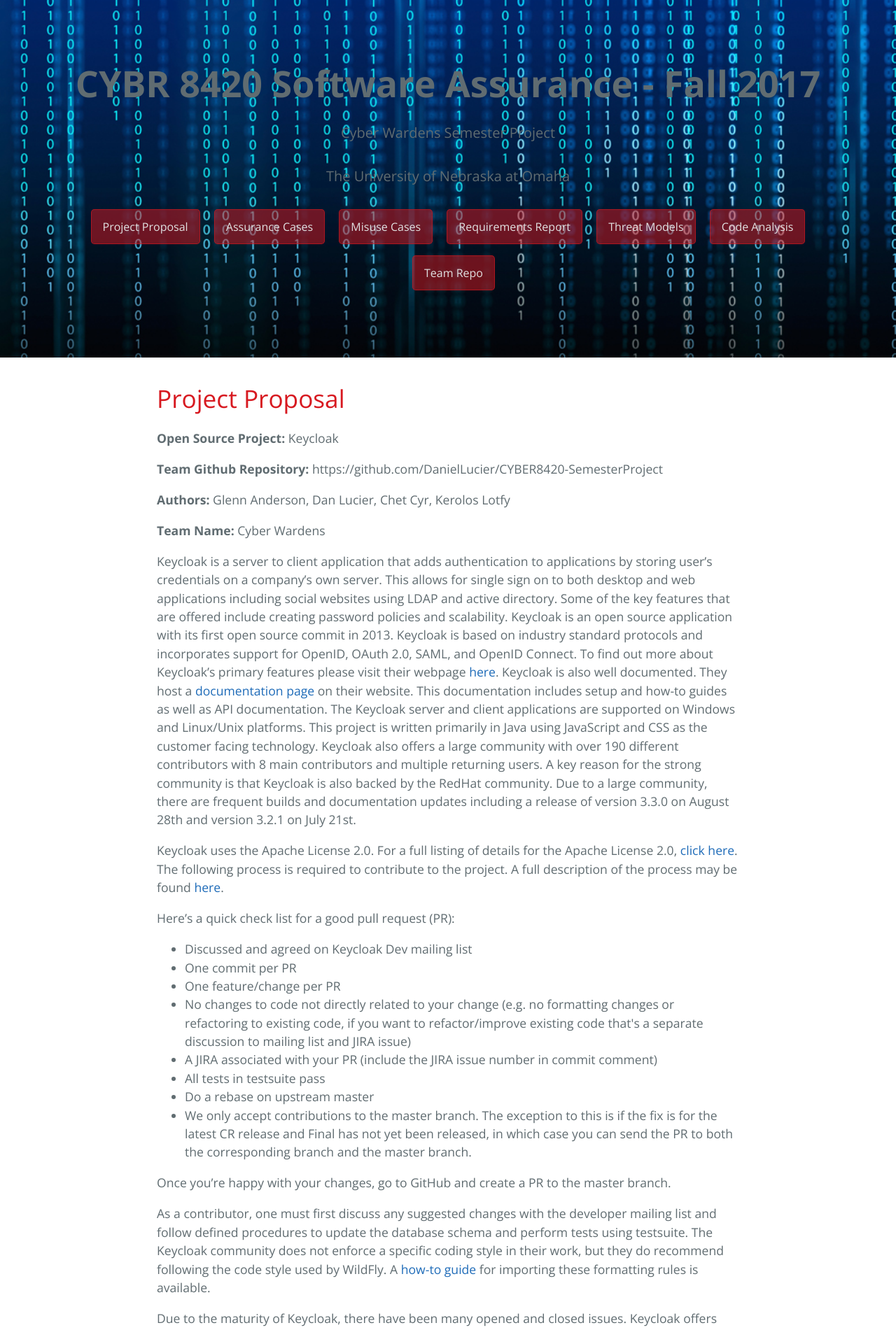
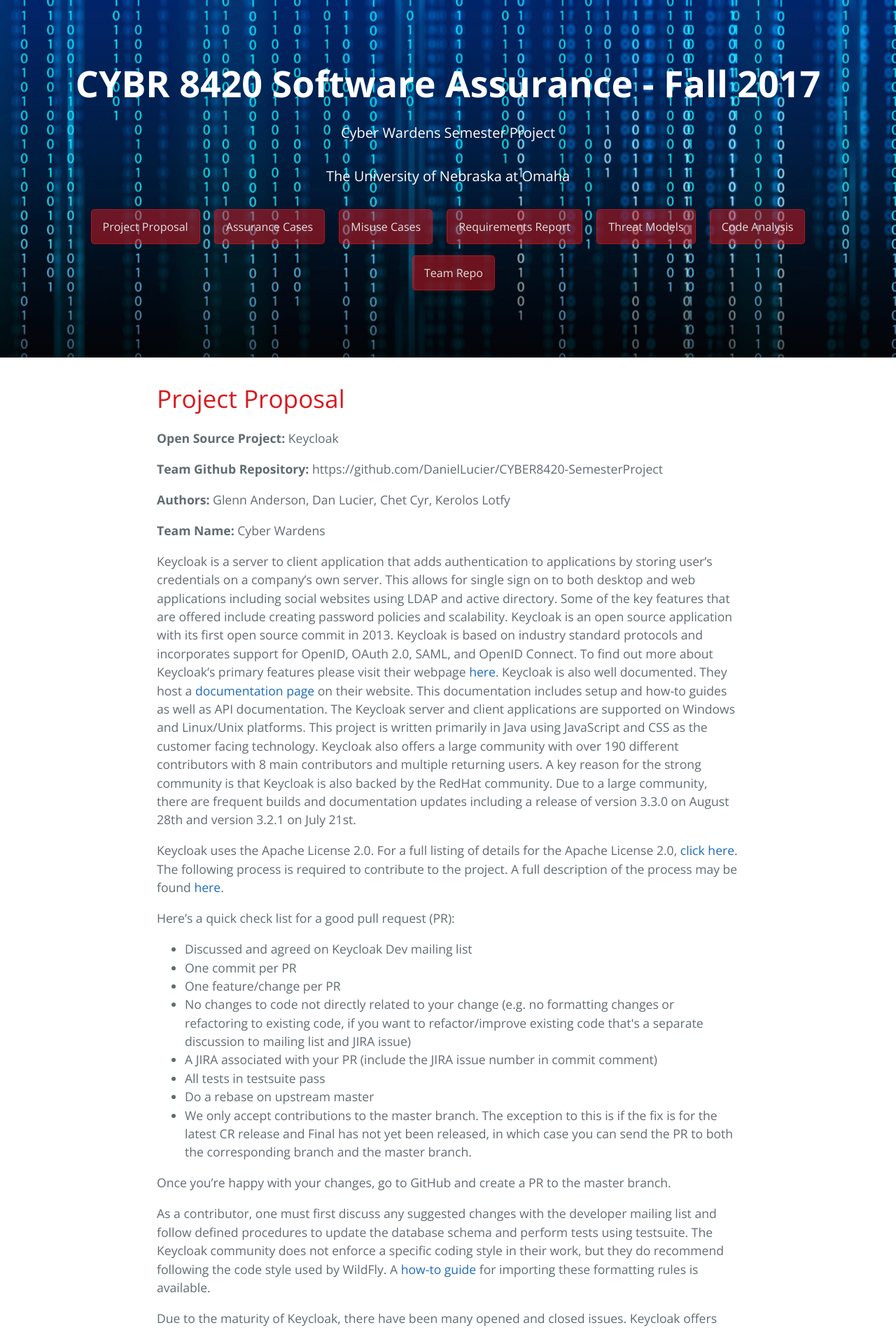
Before and after one commit to DanielLucier/CYBER8420-SemesterProject, a Jekyll site: the page built from index.md, in a window 1280 px wide. Shown: the top 1901 px of the page at 70% size. Built offline with Jekyll 4.4.1, drawn with Linux system fonts in a browser that asks for light colours.

Commit message:
Update stylesheet.css

```diff
--- a/misc/assets/stylesheets/stylesheet.css
+++ b/misc/assets/stylesheets/stylesheet.css
@@ -54,7 +54,7 @@ a {
       margin-left: 0; } }
 
 .page-header {
-  color: ##808080;
+  color: #FFFFFF;
   text-align: center;
   background-image: url('../images/headerimage.jpg');
   background-position: center;
```
